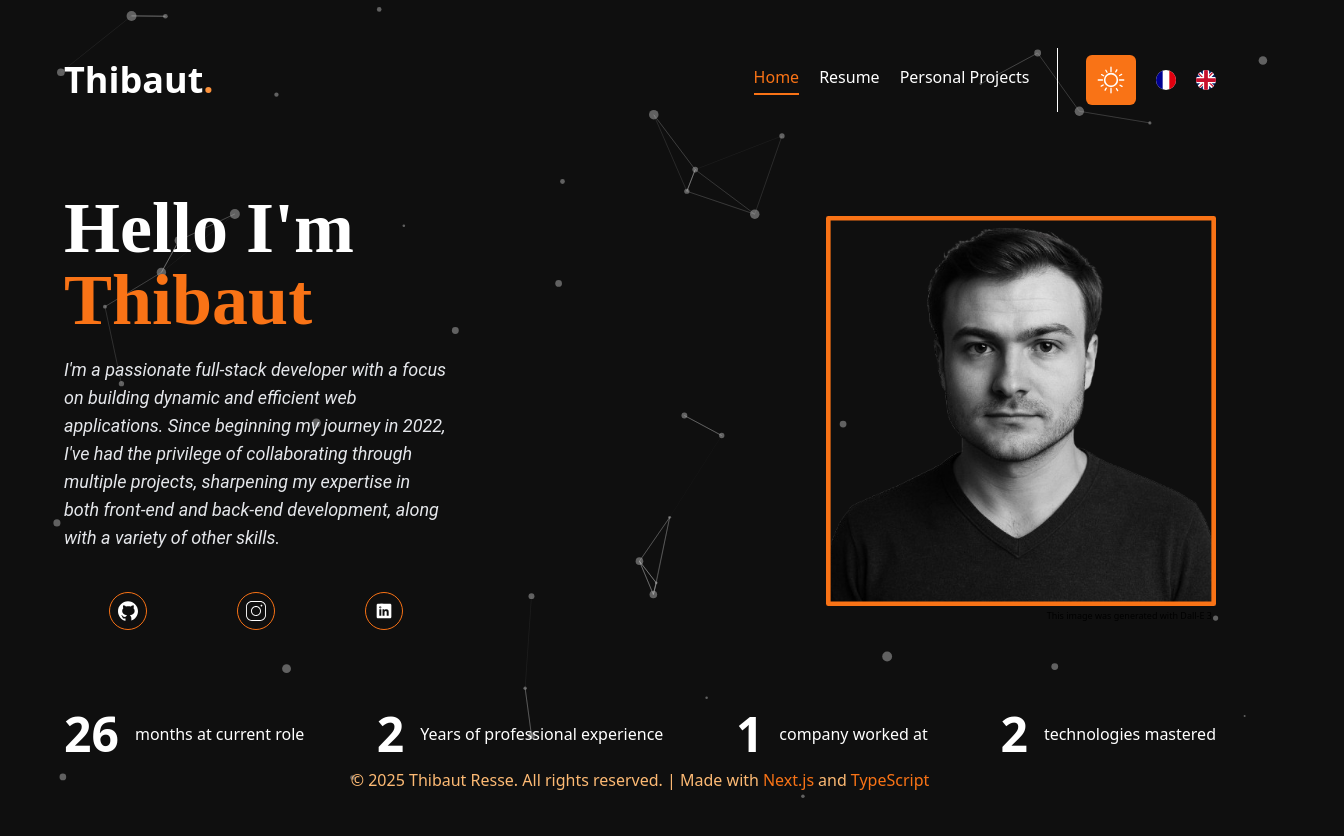
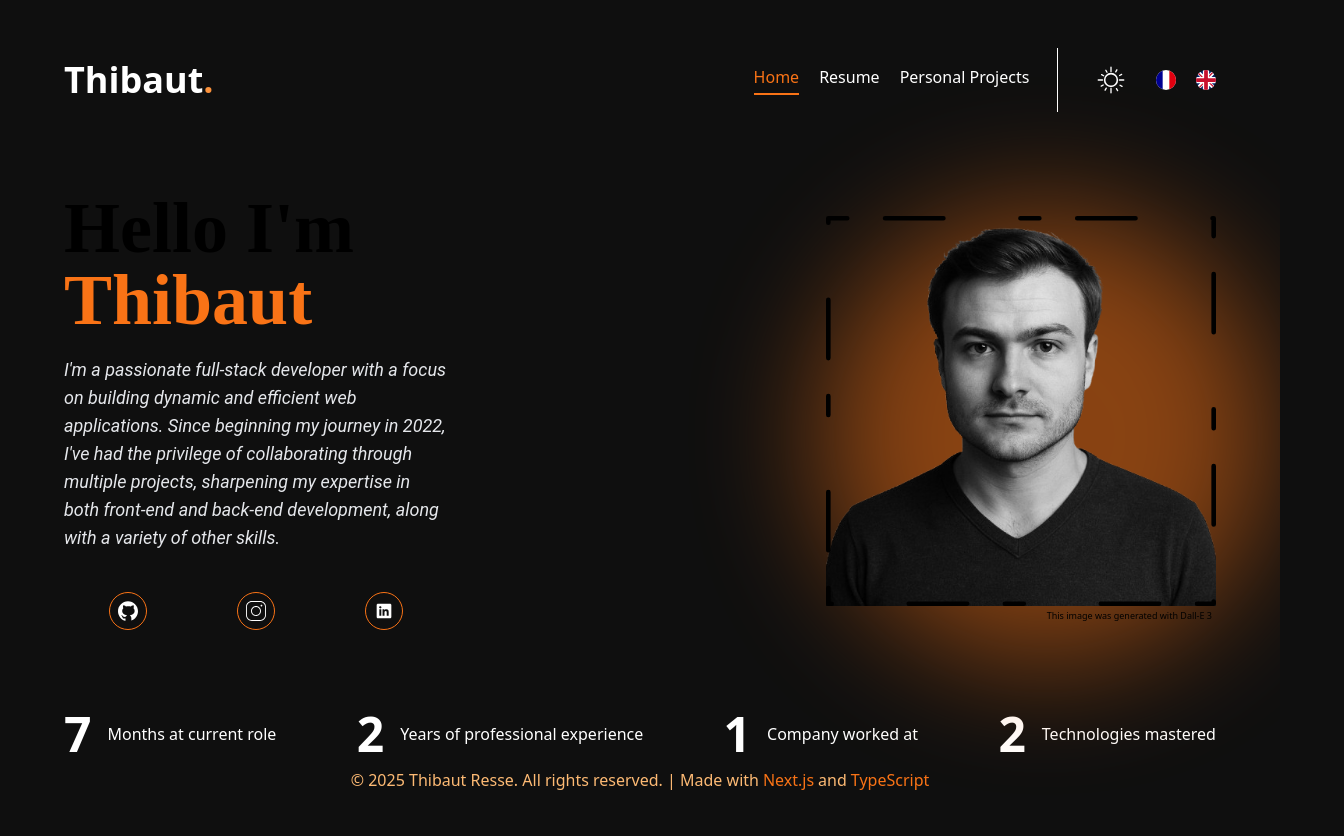
Before and after one commit to neolink78/portfolio, a Next.js app: page / in a window 1280 px wide. Shown: the top 836 px of the page, 1344 px wide, since content can reach past the window. Built offline with nearby package versions, Linux system fonts and the light colour scheme.

Commit message:
setup light/dark mode

```diff
--- a/components/Particles.tsx
+++ b/components/Particles.tsx
@@ -4,7 +4,7 @@ import { loadSlim } from "@tsparticles/slim";
 import { initParticlesEngine } from "@tsparticles/react";
 import type { Engine } from "@tsparticles/engine";
 
-const ParticlesBackground= () => {
+const ParticlesBackground = () => {
   const [init, setInit] = useState(false);
 
   useEffect(() => {
@@ -23,7 +23,7 @@ const ParticlesBackground= () => {
           options={{
             background: {
               color: {
-                 value: 'transparent',
+                value: 'transparent',
               },
             },
             fpsLimit: 120,
--- a/components/home/experience.tsx
+++ b/components/home/experience.tsx
@@ -1,12 +1,22 @@
 import CountUp from "react-countup"
 
 export const Experience = () => {
+
+    function countMonths(): number {
+        const start = new Date(2024, 8, 20);
+        const today = new Date();
+        const yearsDiff = today.getFullYear() - start.getFullYear();
+        const monthsDiff = today.getMonth() - start.getMonth();
+
+        return yearsDiff * 12 + monthsDiff;
+    }
+
     return (
         <div className="flex justify-between mt-20">
             <p className="flex gap-4 items-center"><span className="flex gap-4 items-center ">
-                <CountUp end={26} duration={5} className="text-4xl xl:text-5xl font-bold" />
+                <CountUp end={countMonths()} duration={5} className="text-4xl xl:text-5xl font-bold" />
             </span>
-                months at current role</p>
+                Months at current role</p>
             <p className="flex gap-4 items-center"><span className="flex gap-4 items-center ">
                 <CountUp end={2} duration={5} className="text-4xl xl:text-5xl font-bold" />
             </span>
@@ -14,11 +24,11 @@ export const Experience = () => {
             <p className="flex gap-4 items-center"><span className="flex gap-4 items-center ">
                 <CountUp end={1} duration={5} className="text-4xl xl:text-5xl font-bold" />
             </span>
-                company worked at</p>
+                Company worked at</p>
             <p className="flex gap-4 items-center"><span className="flex gap-4 items-center ">
                 <CountUp end={2} duration={5} className="text-4xl xl:text-5xl font-bold" />
             </span>
-                technologies mastered</p>
+                Technologies mastered</p>
         </div>
     )
 }
--- a/components/home/motion.tsx
+++ b/components/home/motion.tsx
@@ -1,11 +1,13 @@
 import { useEffect, useState } from 'react';
 import { motion } from 'framer-motion';
 import Image from 'next/image';
+import { useTheme } from 'next-themes';
 
-const Me = () => {
+const Motion = () => {
+    const { theme } = useTheme()
     const [showGlow, setShowGlow] = useState(false);
     const [hasLoadedInDarkMode, setHasLoadedInDarkMode] = useState(false);
-    const isDarkMode = true
+    const isDarkMode = theme === 'dark' ? true : false
     useEffect(() => {
         if (!isDarkMode) {
             const timer = setTimeout(() => setShowGlow(true), 2000);
@@ -141,4 +143,4 @@ const Me = () => {
     );
 };
 
-export default Me;
+export default Motion;
--- a/components/layout/index.tsx
+++ b/components/layout/index.tsx
@@ -2,6 +2,7 @@ import { useRouter } from "next/router";
 import { useRef } from "react";
 import { Navigation } from "./navigation";
 import { Footer } from "./footer";
+import { useTheme } from "next-themes";
 
 type Props = {
     children: React.ReactNode
@@ -9,6 +10,7 @@ type Props = {
 
 const Layout = ({ children }: Props) => {
     const router = useRouter()
+    const { theme } = useTheme()
     const dotRef = useRef<HTMLParagraphElement>(null)
 
     const triggerBounce = () => {
@@ -20,7 +22,8 @@ const Layout = ({ children }: Props) => {
     }
 
     return (
-        <div className="text-white max-w-6xl mx-auto mt-12">
+        <div className={`text-white dark:text-dark transition-colors duration-700 ${theme === 'light' && 'bg-gradient-to-r from-[#FFE6C9] to-[#FFD0A3]'}`}>
+            <div className={`max-w-6xl mx-auto pt-12`}>
                 <div className="flex justify-between items-center">
                     <div className="text-4xl font-bold flex hover:cursor-pointer" onClick={() => router.push('/')}>
                         {['T', 'h', 'i', 'b', 'a', 'u', 't'].map((letter, idx) => (
@@ -33,6 +36,7 @@ const Layout = ({ children }: Props) => {
                 {children}
                 <Footer />
             </div>
+        </div>
     )
 }
 
--- a/components/layout/navigation.tsx
+++ b/components/layout/navigation.tsx
@@ -2,9 +2,12 @@ import { FrenchFlagIcon } from "@/lib/icons/frenchFlag";
 import { Sun } from "@/lib/icons/sun";
 import { EnglishFlagIcon } from "@/lib/icons/ukFlag";
 import { useRouter } from "next/router";
+import { useTheme } from "next-themes";
+
 
 export const Navigation = () => {
     const router = useRouter();
+    const { theme, setTheme } = useTheme()
 
     return (
         <div className="flex gap-7 items-center">
@@ -37,11 +40,14 @@ export const Navigation = () => {
                     Personal Projects
                 </p>
             </div>
-            <p className="p-[0.02rem] h-16 bg-white "></p>
-            <div className="flex gap-5 items-center">
-                <Sun
+            <p className="p-[0.02rem] h-16 bg-white"></p>
+            <div className="flex gap-5 items-center" onClick={() => theme === 'dark' ? setTheme('light') : setTheme('dark')}>
+                {theme === 'dark' ? <Sun
                     className={`p-2 bg-orange-500 rounded-md hover:bg-orange-400 hover:cursor-pointer stroke-white hover:stroke-black transition-colors duration-300`}
+                /> : <Sun
+                    className={`p-2 bg-white-500 rounded-md hover:bg-orange-400 hover:cursor-pointer stroke-white hover:stroke-black transition-colors duration-300`}
                 />
+                }
 
                 <FrenchFlagIcon className="w-5 h-5 hover:cursor-pointer" />
                 <EnglishFlagIcon className="w-5 h-5 hover:cursor-pointer" />
--- a/package.json
+++ b/package.json
@@ -16,6 +16,7 @@
     "i18next": "^24.2.2",
     "next": "^14.2.26",
     "next-i18next": "^15.4.2",
+    "next-themes": "^0.4.6",
     "react": "^18",
     "react-countup": "^6.5.3",
     "react-dom": "^18",
--- a/pages/_app.tsx
+++ b/pages/_app.tsx
@@ -3,14 +3,18 @@ import '@/styles/globals.css'
 import { AppProps } from 'next/app';
 import Layout from '@/components/layout';
 import Head from 'next/head';
+import { ThemeProvider } from 'next-themes';
 
 function App({ Component, pageProps }: AppProps) {
-  return <Layout>
-    <Head>
-      <title>Portfolio</title>
-    </Head>
-    <Component {...pageProps} />
-  </Layout>
+  return (
+    <ThemeProvider attribute='class'>
+      <Head>
+        <title>Portfolio</title>
+      </Head>
+      <Layout>
+        <Component {...pageProps} />
+      </Layout>
+    </ThemeProvider>)
 }
 
 export default appWithTranslation(App)
--- a/pages/index.tsx
+++ b/pages/index.tsx
@@ -1,13 +1,16 @@
 import { Experience } from "@/components/home/experience";
 import { Icons } from "@/components/home/icons";
-import Me from "@/components/home/motion";
+import Motion from "@/components/home/motion";
 import ParticlesBackground from "@/components/Particles";
+import { useTheme } from "next-themes";
 
 export default function Home() {
+  const { theme } = useTheme()
+
   return (
-    <div className="min-h-screen flex flex-col mt-20">
-      <ParticlesBackground />
-      <main className="flex text-white justify-between items-center">
+    <div className={`min-h-screen flex flex-col mt-20`}>
+      {theme === 'dark' && <ParticlesBackground />}
+      <main className="flex text-black dark:text-white justify-between items-center">
         <div className="w-96 flex flex-col gap-5">
           <p className="text-7xl font-inspiration font-bold">Hello I&apos;m
             <span className="text-orange-500"> Thibaut</span>
@@ -19,7 +22,7 @@ export default function Home() {
           <Icons />
         </div>
         <div>
-          <Me />
+          <Motion />
         </div>
       </main>
       <Experience />
--- a/tailwind.config.ts
+++ b/tailwind.config.ts
@@ -1,6 +1,7 @@
 import type { Config } from "tailwindcss";
 
 const config: Config = {
+  darkMode: 'class',
   content: [
     "./pages/**/*.{js,ts,jsx,tsx,mdx}",
     "./components/**/*.{js,ts,jsx,tsx,mdx}",
```
Also changed, not shown: 1 other file (tests, documents, lock files or other folders). Lines whose indentation alone changed are shown as unchanged.
